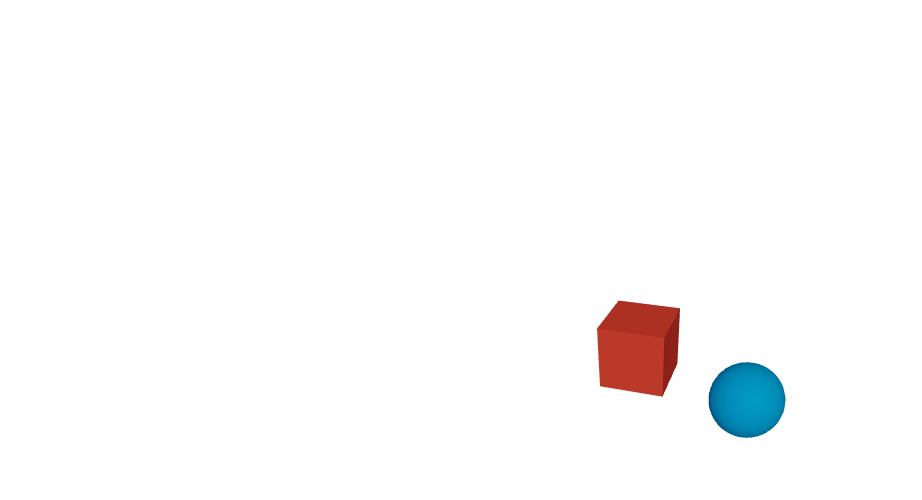
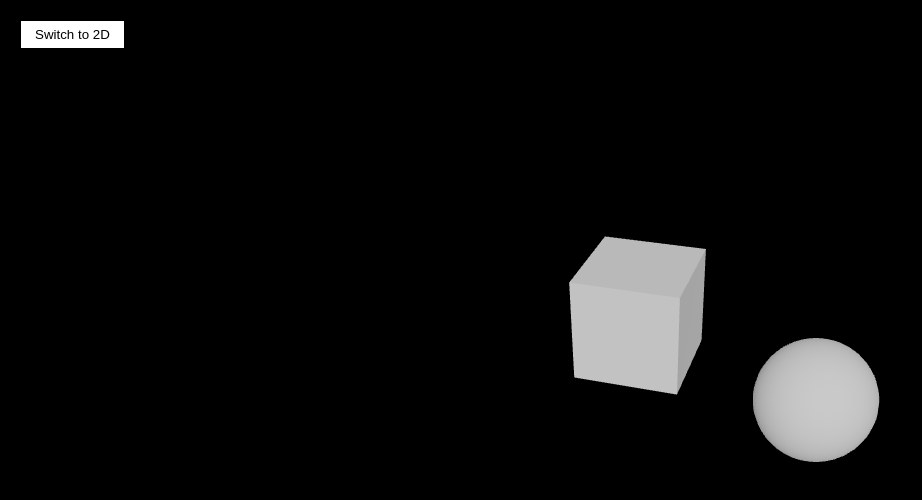
Before and after one commit to Siddharth0101/react-three-test, a React (Vite) app: page / in a window 1280 px wide. Shown: the top 500 px of the page, without its empty margins (0-922 px from the left). Built offline with nearby package versions, Linux system fonts and the light colour scheme.

Commit message:
added 2d and 3d mode

```diff
--- a/package.json
+++ b/package.json
@@ -12,9 +12,11 @@
   "dependencies": {
     "@react-three/drei": "^10.7.7",
     "@react-three/fiber": "^9.4.2",
+    "@reduxjs/toolkit": "^2.11.0",
     "@tailwindcss/vite": "^4.1.7",
     "react": "^19.1.0",
     "react-dom": "^19.1.0",
+    "react-redux": "^9.2.0",
     "tailwindcss": "^4.1.7",
     "three": "^0.181.2"
   },
--- a/src/App.jsx
+++ b/src/App.jsx
@@ -1,16 +1,22 @@
-// App.jsx
-import React from "react";
 import { Canvas } from "@react-three/fiber";
+import { Provider } from "react-redux";
+import { store } from "./store/store";
 import Scene from "./components/Scene";
+import ViewToggle from "./ui/ViewToggle";
 
 export default function App() {
   return (
-    <Canvas
-      camera={{ position: [5, 5, 5] }}
-      style={{ width: "100vw", height: "100vh" }}
-    >
-      <Scene />
-    </Canvas>
-
+    <Provider store={store}>
+      <ViewToggle />
+      <Canvas style={{
+        width: "100vw",
+        height: "100vh",
+        position: "absolute",
+        inset: 0,
+        zIndex: 1
+      }}>
+        <Scene />
+      </Canvas>
+    </Provider>
   );
 }
--- a/src/components/Scene.jsx
+++ b/src/components/Scene.jsx
@@ -1,13 +1,43 @@
+// Scene.jsx
+import React from "react";
+import { useSelector } from "react-redux";
 import data from "../data/scene.json";
 import ObjectRenderer from "./ObjectRenderer";
-import { OrbitControls } from "@react-three/drei";
+import {
+  OrbitControls,
+  OrthographicCamera,
+  PerspectiveCamera
+} from "@react-three/drei";
 
 export default function Scene() {
+  const mode = useSelector((state) => state.viewMode.mode);
+
   return (
     <>
-      <OrbitControls />
-      <ambientLight intensity={0.5} />
-      <directionalLight position={[5, 5, 5]} />
+      {/* Background: white in 2D, black in 3D */}
+      <color
+        attach="background"
+        args={mode === "2d" ? ["#ffffff"] : ["#000000"]}
+      />
+
+      {mode === "3d" ? (
+        <>
+          <PerspectiveCamera makeDefault position={[5, 5, 5]} />
+          <ambientLight intensity={0.7} />
+          <directionalLight position={[5, 5, 5]} />
+          <OrbitControls />
+        </>
+      ) : (
+        <>
+          {/* Flat front orthographic camera */}
+          <OrthographicCamera
+            makeDefault
+            position={[0, 0, 10]}
+            zoom={80}
+          />
+          {/* no lights needed for basic line / basic materials */}
+        </>
+      )}
 
       {data.objects.map((obj) => (
         <ObjectRenderer key={obj.id} obj={obj} />
--- a/src/components/objects/BoxObj.jsx
+++ b/src/components/objects/BoxObj.jsx
@@ -1,25 +1,51 @@
-export default function BoxObj({ transform, material, props }) {
+// components/objects/BoxObj.jsx
+import { useSelector } from "react-redux";
+import * as THREE from "three";
+
+export default function BoxObj({ transform, props }) {
+  const mode = useSelector((state) => state.viewMode.mode);
+
   const {
     position = [0, 0, 0],
     rotation = [0, 0, 0],
-    scale = [1, 1, 1],
+    scale = [1, 1, 1]
   } = transform || {};
-
-  const {
-    color = "#ffffff",
-    ...materialRest
-  } = material || {};
 
   const {
     width = 1,
     height = 1,
-    depth = 1,
+    depth = 1
   } = props || {};
 
+  // BOX 2D MODE – PERFECT SQUARE BORDER
+if (mode === "2d") {
+  const halfW = width / 2;
+  const halfH = height / 2;
+
+  const shape = new THREE.Shape();
+  shape.moveTo(-halfW, -halfH);
+  shape.lineTo(halfW, -halfH);
+  shape.lineTo(halfW, halfH);
+  shape.lineTo(-halfW, halfH);
+  shape.lineTo(-halfW, -halfH);
+
+  const geometry = new THREE.ShapeGeometry(shape);
+
+  return (
+    <group position={position} scale={scale}>
+      <line>
+        <bufferGeometry attach="geometry" {...geometry} />
+        <lineBasicMaterial color="#000000" linewidth={2} />
+      </line>
+    </group>
+  );
+}
+
+  // 3D mode
   return (
     <mesh position={position} rotation={rotation} scale={scale}>
       <boxGeometry args={[width, height, depth]} />
-      <meshStandardMaterial color={color} {...materialRest} />
+      <meshStandardMaterial color="#ffffff" />
     </mesh>
   );
 }
--- a/src/components/objects/SphereObj.jsx
+++ b/src/components/objects/SphereObj.jsx
@@ -1,4 +1,10 @@
-export default function SphereObj({ transform, material, props }) {
+// components/objects/SphereObj.jsx
+import { useSelector } from "react-redux";
+import * as THREE from "three";
+
+export default function SphereObj({ transform, props }) {
+  const mode = useSelector((state) => state.viewMode.mode);
+
   const {
     position = [0, 0, 0],
     rotation = [0, 0, 0],
@@ -6,20 +12,30 @@ export default function SphereObj({ transform, material, props }) {
   } = transform || {};
 
   const {
-    color = "#ffffff",
-    ...materialRest
-  } = material || {};
-
-  const {
     radius = 0.5,
     widthSegments = 32,
     heightSegments = 32,
   } = props || {};
 
+  if (mode === "2d") {
+    // circle border: ring (stroke)
+    return (
+      <mesh position={position} rotation={rotation} scale={scale}>
+        {/* inner radius slightly smaller so it looks like just a thin ring */}
+        <ringGeometry args={[radius * 0.9, radius, 64]} />
+        <meshBasicMaterial
+          color="#000000"
+          side={THREE.DoubleSide}
+        />
+      </mesh>
+    );
+  }
+
+  // 3D: solid white sphere
   return (
     <mesh position={position} rotation={rotation} scale={scale}>
       <sphereGeometry args={[radius, widthSegments, heightSegments]} />
-      <meshStandardMaterial color={color} {...materialRest} />
+      <meshStandardMaterial color="#ffffff" />
     </mesh>
   );
 }
--- /dev/null
+++ b/src/store/store.js
@@ -0,0 +1,8 @@
+import { configureStore } from "@reduxjs/toolkit";
+import viewModeReducer from "./viewModeSlice";
+
+export const store = configureStore({
+  reducer: {
+    viewMode: viewModeReducer,
+  }
+});
--- /dev/null
+++ b/src/store/viewModeSlice.js
@@ -0,0 +1,14 @@
+import { createSlice } from "@reduxjs/toolkit";
+
+const viewModeSlice = createSlice({
+  name: "viewMode",
+  initialState: { mode: "3d" },
+  reducers: {
+    toggleMode(state) {
+      state.mode = state.mode === "3d" ? "2d" : "3d";
+    }
+  }
+});
+
+export const { toggleMode } = viewModeSlice.actions;
+export default viewModeSlice.reducer;
--- /dev/null
+++ b/src/ui/ViewToggle.jsx
@@ -0,0 +1,24 @@
+import { useDispatch, useSelector } from "react-redux";
+import { toggleMode } from "../store/viewModeSlice";
+
+export default function ViewToggle() {
+    const dispatch = useDispatch();
+    const mode = useSelector(state => state.viewMode.mode);
+
+    return (
+        <button
+            onClick={() => dispatch(toggleMode())}
+            style={{
+                position: "fixed",
+                top: 20,
+                left: 20,
+                zIndex: 9999,
+                background: "white",
+                border: "1px solid black",
+                padding: "6px 14px"
+            }}
+        >
+            Switch to {mode === "3d" ? "2D" : "3D"}
+        </button>
+    );
+}
```
Also changed, not shown: 1 other file (tests, documents, lock files or other folders).
